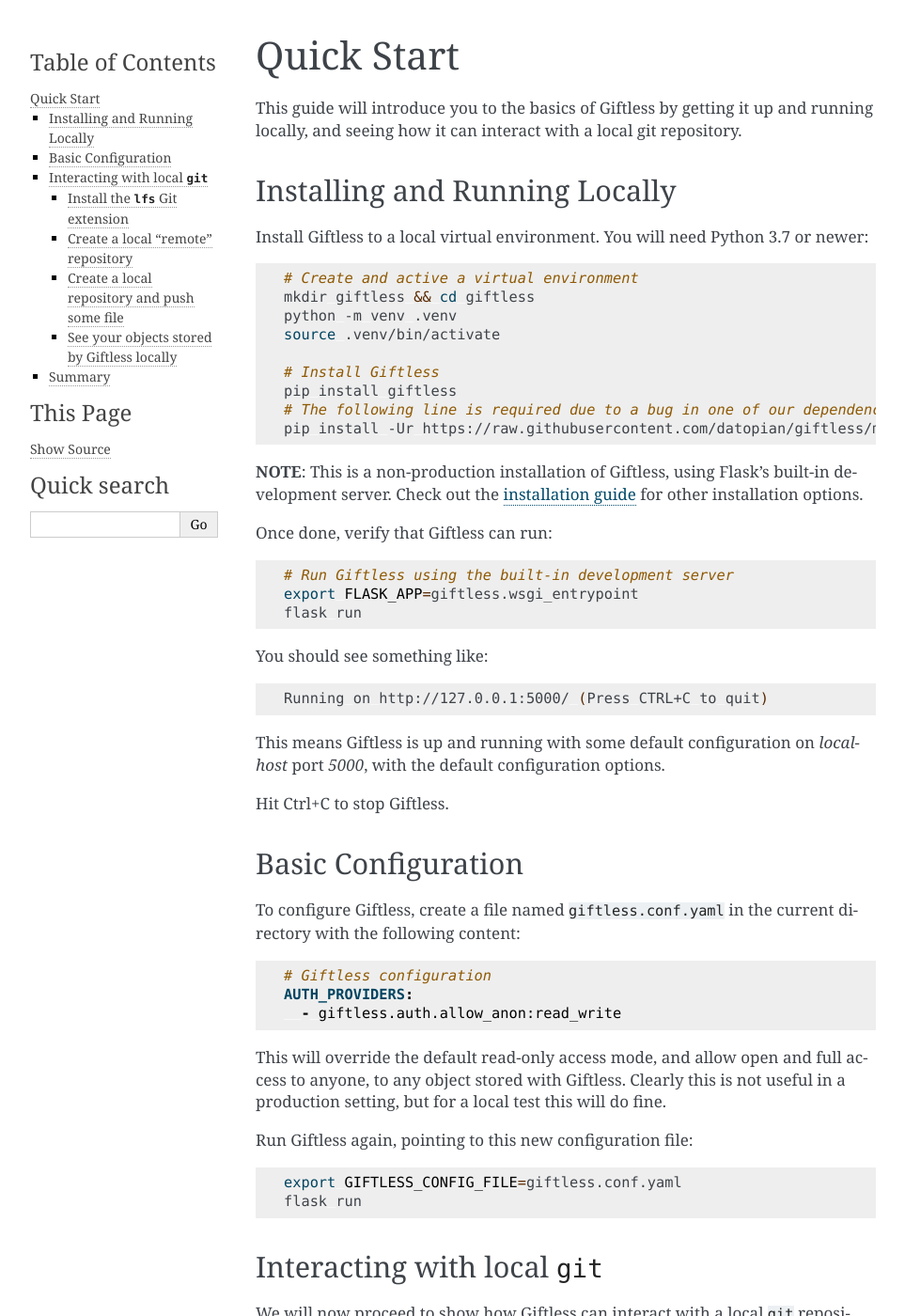
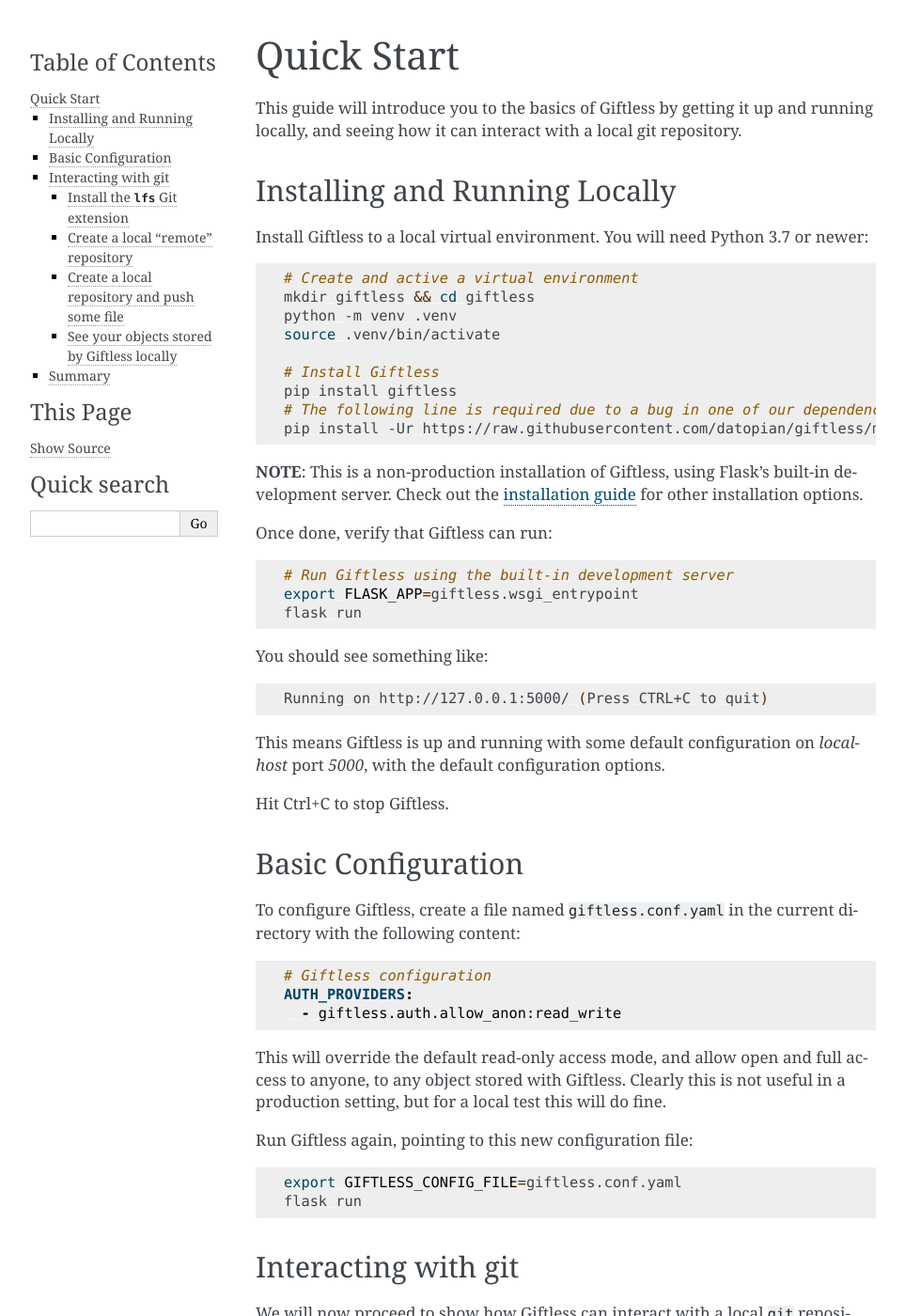
Before and after one commit to datopian/giftless, a Sphinx documentation site: the page built from docs/source/quickstart.md, in a window 1280 px wide and 1400 px high. Shown: the whole window at 94% size, without its empty margins (148-1111 px from the left). Built offline with Sphinx 7.4.7, drawn with Linux system fonts in a browser that asks for light colours; the version number could not be read and is left out.

Commit message:
Fix internal links

````diff
--- a/docs/source/quickstart.md
+++ b/docs/source/quickstart.md
@@ -60,7 +60,7 @@
 flask run
 ```
 
-## Interacting with local `git`
+## Interacting with git
 We will now proceed to show how Giftless can interact with a local `git` repository, as a demonstration of how Git LFS
 works.
 
--- a/docs/source/using-gcs.md
+++ b/docs/source/using-gcs.md
@@ -114,7 +114,7 @@
 
 ## Upload and download files using local `git`
 
-Follow the [quick start guide section titled "Interacting with local `git`"](quickstart.md#interacting-with-local-git)
+Follow the [quick start guide section titled "Interacting with git"](quickstart.md#interacting-with-git)
 to see that you can push LFS tracked files to your Git repository. However, you will notice a few differences:
 
 * The `git push` command may be slightly slower this time, as our 1mb file is upload to Google Cloud via the Internet
````
